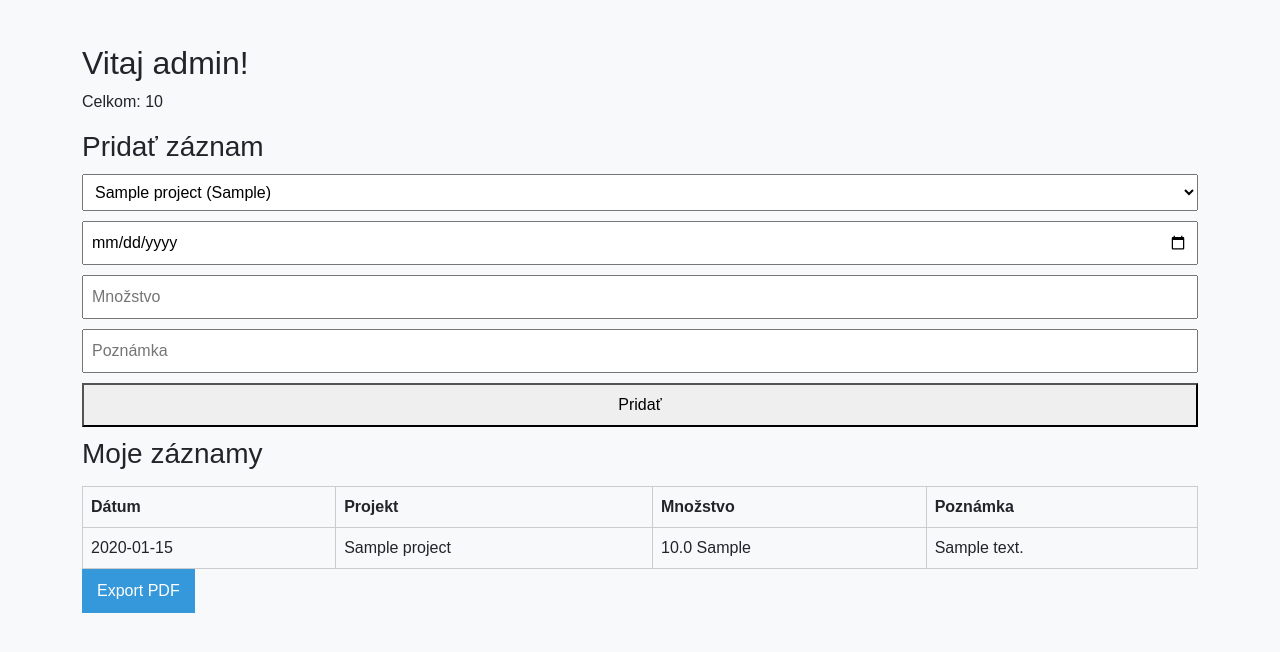
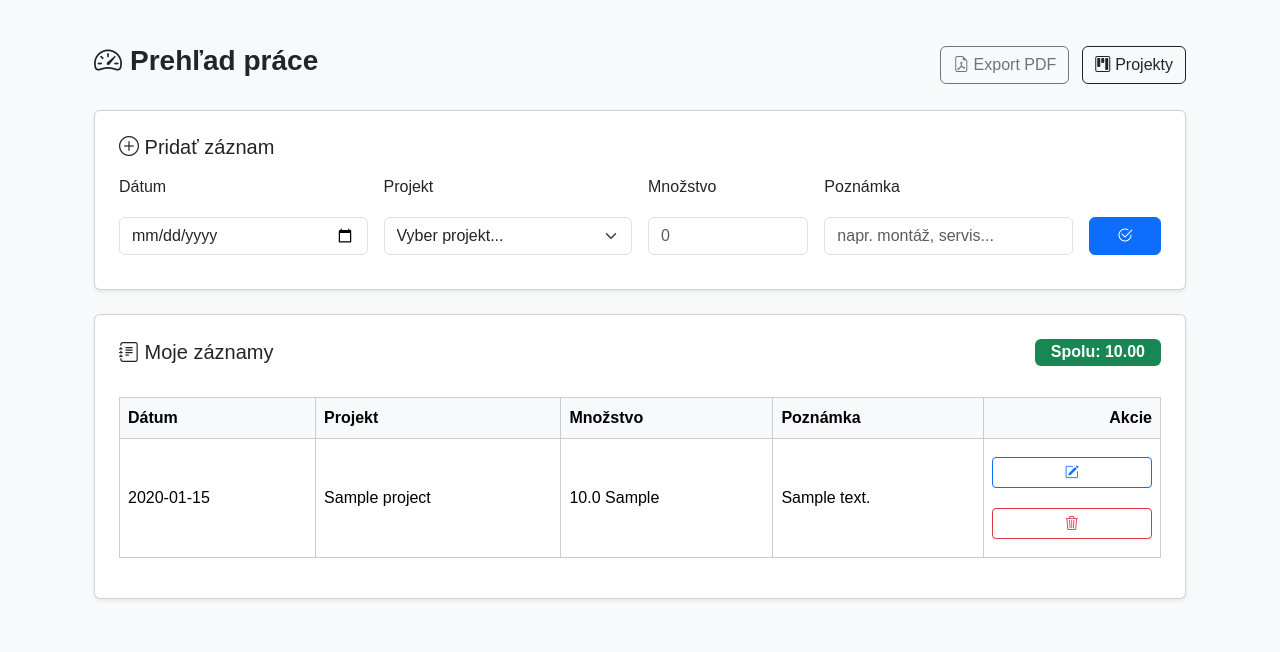
Before and after one commit to matejva/test, a Flask app: template templates/dashboard.html in a window 1280 px wide. Shown: the part 56-708 px from the top of the page. Run offline with Flask 3, Linux system fonts and the light colour scheme; tables that the repository leaves empty hold one stand-in row (values such as "Sample post"); the template is opened without the code that fills it: values that come from a table or form of the project are taken from there, most other values are stand-ins (such as "Sample title", 1, 10 or a date in 2020).

Commit message:
Update dashboard.html

```diff
--- a/templates/dashboard.html
+++ b/templates/dashboard.html
@@ -1,38 +1,144 @@
 {% extends "base.html" %}
 {% block content %}
-<h2>Vitaj {{ user.name }}!</h2>
-<p>Celkom: {{ total }}</p>
+<div class="container-fluid">
 
-<h3>Pridať záznam</h3>
-<form method="POST" action="{{ url_for('add_record') }}">
-    <select name="project_id" required>
-        {% for project in projects %}
-            <option value="{{ project.id }}">{{ project.name }} ({{ project.unit_type }})</option>
+  <!-- Header -->
+  <div class="d-flex justify-content-between align-items-center mb-4">
+    <h3 class="fw-bold"><i class="bi bi-speedometer2 me-2"></i>Prehľad práce</h3>
+    <div>
+      <a href="{{ url_for('export_pdf') }}" class="btn btn-outline-secondary me-2">
+        <i class="bi bi-file-earmark-pdf"></i> Export PDF
+      </a>
+      {% if user.is_admin %}
+        <a href="{{ url_for('projects') }}" class="btn btn-outline-dark">
+          <i class="bi bi-kanban"></i> Projekty
+        </a>
+      {% endif %}
+    </div>
+  </div>
+
+  <!-- Add Record Form -->
+  <div class="card glass-card p-4 mb-4 shadow-sm">
+    <h5 class="mb-3"><i class="bi bi-plus-circle"></i> Pridať záznam</h5>
+    <form method="POST" action="{{ url_for('add_record') }}" class="row g-3">
+      <div class="col-md-3">
+        <label class="form-label">Dátum</label>
+        <input type="date" name="date" class="form-control" required>
+      </div>
+      <div class="col-md-3">
+        <label class="form-label">Projekt</label>
+        <select name="project_id" class="form-select" required>
+          <option value="">Vyber projekt...</option>
+          {% for p in projects %}
+            <option value="{{ p.id }}">{{ p.name }} ({{ p.unit_type }})</option>
           {% endfor %}
         </select>
-    <input type="date" name="date" required>
-    <input type="number" step="0.01" name="amount" placeholder="Množstvo" required>
-    <input type="text" name="note" placeholder="Poznámka">
-    <button type="submit">Pridať</button>
+      </div>
+      <div class="col-md-2">
+        <label class="form-label">Množstvo</label>
+        <input type="number" step="0.01" name="amount" class="form-control" placeholder="0" required>
+      </div>
+      <div class="col-md-3">
+        <label class="form-label">Poznámka</label>
+        <input type="text" name="note" class="form-control" placeholder="napr. montáž, servis...">
+      </div>
+      <div class="col-md-1 d-flex align-items-end">
+        <button type="submit" class="btn btn-primary w-100">
+          <i class="bi bi-check2-circle"></i>
+        </button>
+      </div>
     </form>
+  </div>
 
-<h3>Moje záznamy</h3>
-<table>
+  <!-- Records Table -->
+  <div class="card glass-card p-4 shadow-sm">
+    <div class="d-flex justify-content-between align-items-center mb-3">
+      <h5 class="mb-0"><i class="bi bi-journal-text"></i> Moje záznamy</h5>
+      <span class="badge bg-success fs-6 px-3">Spolu: {{ "%.2f"|format(total) }}</span>
+    </div>
+
+    {% if records %}
+    <div class="table-responsive">
+      <table class="table align-middle table-hover">
+        <thead class="table-light">
           <tr>
             <th>Dátum</th>
             <th>Projekt</th>
             <th>Množstvo</th>
             <th>Poznámka</th>
+            <th class="text-end">Akcie</th>
           </tr>
+        </thead>
+        <tbody>
           {% for r in records %}
           <tr>
             <td>{{ r.date }}</td>
-        <td>{{ r.project.name if r.project else 'N/A' }}</td>
+            <td>{{ r.project.name if r.project else 'Neznámy projekt' }}</td>
             <td>{{ r.amount }} {{ r.project.unit_type if r.project else '' }}</td>
-        <td>{{ r.note }}</td>
+            <td>{{ r.note or '' }}</td>
+            <td class="text-end">
+              <button class="btn btn-sm btn-outline-primary me-1"
+                      data-bs-toggle="modal"
+                      data-bs-target="#editModal"
+                      data-id="{{ r.id }}">
+                <i class="bi bi-pencil-square"></i>
+              </button>
+              <form action="{{ url_for('delete_record', id=r.id) }}" method="POST" class="d-inline">
+                <button class="btn btn-sm btn-outline-danger" onclick="return confirm('Naozaj zmazať?')">
+                  <i class="bi bi-trash3"></i>
+                </button>
+              </form>
+            </td>
           </tr>
           {% endfor %}
+        </tbody>
       </table>
+    </div>
+    {% else %}
+      <p class="text-muted text-center my-4">Zatiaľ nemáte žiadne záznamy.</p>
+    {% endif %}
+  </div>
+</div>
 
-<a href="{{ url_for('export_pdf') }}" class="button">Export PDF</a>
+<!-- Modal na úpravu záznamu -->
+<div class="modal fade" id="editModal" tabindex="-1" aria-hidden="true">
+  <div class="modal-dialog modal-dialog-centered">
+    <div class="modal-content glass-card">
+      <div class="modal-header">
+        <h5 class="modal-title"><i class="bi bi-pencil"></i> Upraviť záznam</h5>
+        <button type="button" class="btn-close" data-bs-dismiss="modal"></button>
+      </div>
+      <form method="POST" action="{{ url_for('entry_update') }}">
+        <div class="modal-body">
+          <input type="hidden" name="id" id="edit-id">
+          <div class="mb-3">
+            <label class="form-label">Dátum</label>
+            <input type="date" name="date" id="edit-date" class="form-control" required>
+          </div>
+          <div class="mb-3">
+            <label class="form-label">Projekt</label>
+            <select name="project_id" id="edit-project" class="form-select" required>
+              {% for p in projects %}
+                <option value="{{ p.id }}">{{ p.name }} ({{ p.unit_type }})</option>
+              {% endfor %}
+            </select>
+          </div>
+          <div class="mb-3">
+            <label class="form-label">Množstvo</label>
+            <input type="number" step="0.01" name="amount" id="edit-amount" class="form-control" required>
+          </div>
+          <div class="mb-3">
+            <label class="form-label">Poznámka</label>
+            <input type="text" name="note" id="edit-note" class="form-control">
+          </div>
+        </div>
+        <div class="modal-footer">
+          <button class="btn btn-secondary" data-bs-dismiss="modal">Zrušiť</button>
+          <button type="submit" class="btn btn-primary">Uložiť zmeny</button>
+        </div>
+      </form>
+    </div>
+  </div>
+</div>
+
 {% endblock %}
```
Lines whose indentation alone changed are shown as unchanged.
